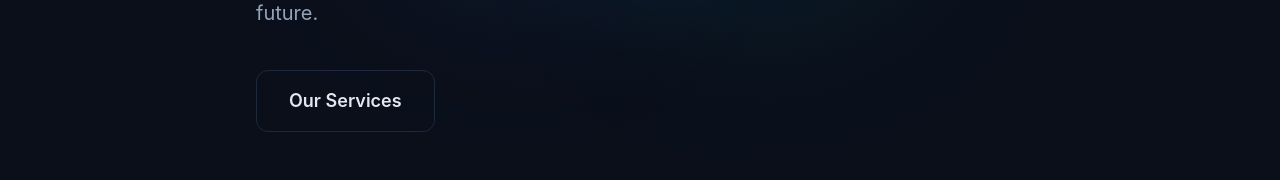
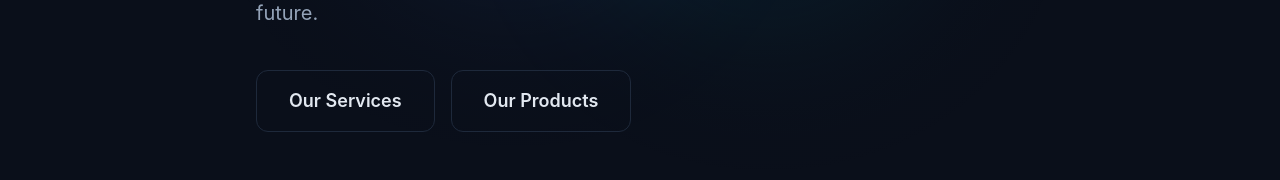
Before and after one commit to Kaizenpbc/kpbc, a Next.js app: page / in a window 1280 px wide. Shown: the part 620-800 px from the top of the page. Built offline with nearby package versions, Linux system fonts and the light colour scheme.

Commit message:
Add Our Products button to homepage hero section
https://claude.ai/code/session_01TAs2vxdyxxkG9S8ZuJrkWA

```diff
--- a/src/app/page.tsx
+++ b/src/app/page.tsx
@@ -72,6 +72,12 @@ export default function Home() {
                 className="inline-flex items-center justify-center px-8 py-4 rounded-xl border border-surface-light text-foreground font-semibold text-lg hover:bg-surface-light transition-colors"
               >
                 Our Services
+              </Link>
+              <Link
+                href="/products"
+                className="inline-flex items-center justify-center px-8 py-4 rounded-xl border border-surface-light text-foreground font-semibold text-lg hover:bg-surface-light transition-colors"
+              >
+                Our Products
               </Link>
             </div>
           </motion.div>
```
